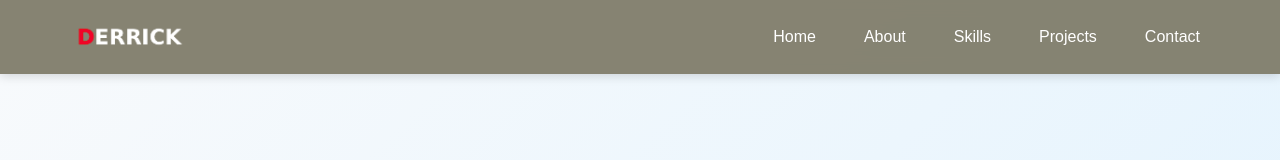
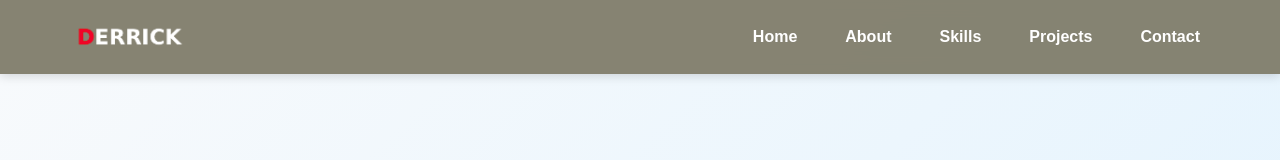
Before and after one commit to showmandem/portfolio, a React (Vite) app: page / in a window 1280 px wide. Shown: the top 160 px of the page. Built offline with nearby package versions, Linux system fonts and the light colour scheme.

Commit message:
worked on hamburger and drop down colour

```diff
--- a/src/components/Navigation.css
+++ b/src/components/Navigation.css
@@ -20,6 +20,7 @@
   display: flex;
   justify-content: space-between;
   align-items: center;
+
 }
 
 .nav-logo {
@@ -50,7 +51,7 @@
   gap: 2rem;
   margin: 0;
   padding: 0;
-  background-color: transparent;
+  background: transparent !important;
 }
 
 .nav-item {
@@ -65,7 +66,7 @@
 
   color: #ffffff;
   font-size: 1rem;
-  font-weight: 500;
+  font-weight: 600;
   cursor: pointer;
   padding: 0.75rem 0;
   position: relative;
@@ -133,8 +134,9 @@
     left: -100%;
     top: 70px;
     flex-direction: column;
-    background-color: rgb(99, 95, 95, 0.3);
+    background-color: rgba(31, 41, 55, 0.75) !important;
     backdrop-filter: blur(12px);
+    -webkit-backdrop-filter: blur(12px);
     width: 100%;
     text-align: center;
     transition: left 0.3s cubic-bezier(0.4, 0, 0.2, 1);
```
